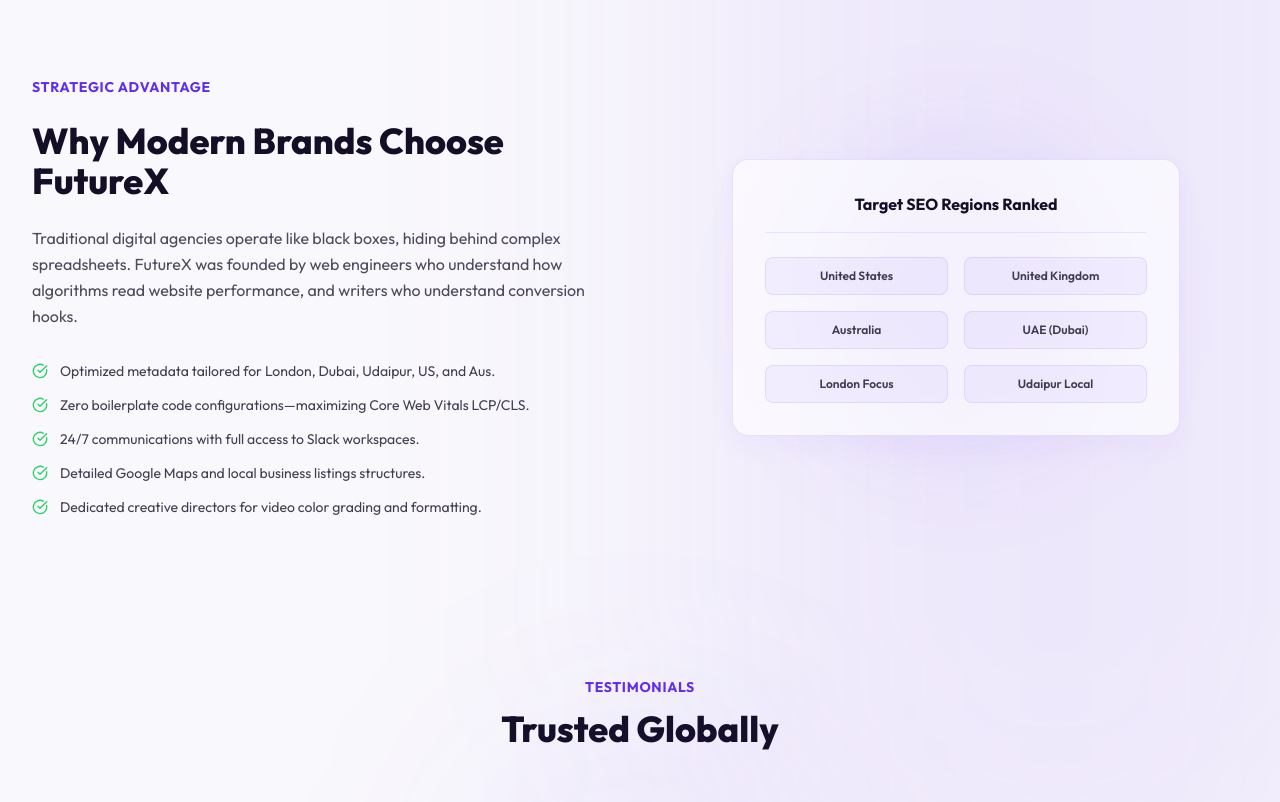
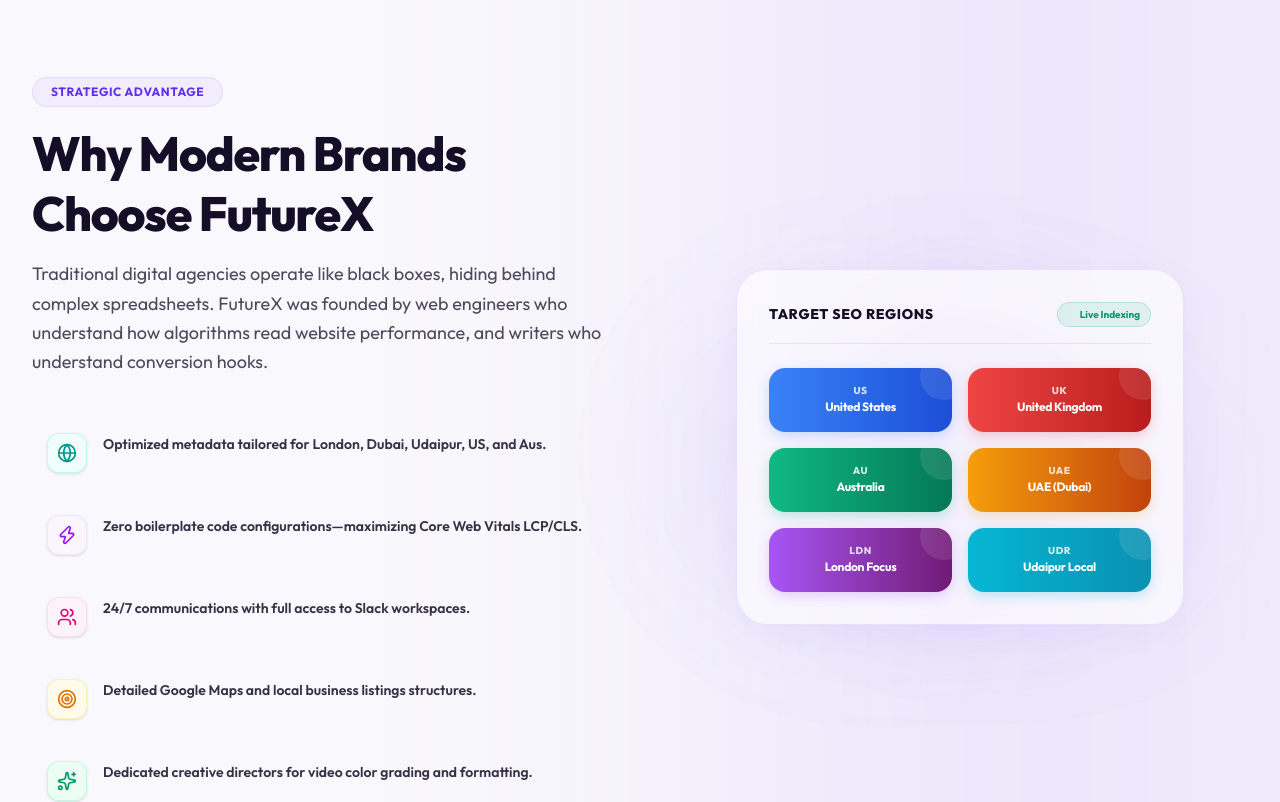
Before and after one commit to Eshbanoliver/futurexwebsite, a Next.js app: page / in a window 1280 px wide. Shown: the part 3760-4562 px from the top of the page. Built offline with nearby package versions, Linux system fonts and the light colour scheme.

Commit message:
Redesign Why Choose Us section on homepage to be vibrant, interactive, and eye-catching

```diff
--- a/src/app/page.tsx
+++ b/src/app/page.tsx
@@ -159,6 +159,44 @@
       }
     }))
   };
+
+  const strategicBenefits = [
+    {
+      text: "Optimized metadata tailored for London, Dubai, Udaipur, US, and Aus.",
+      icon: Globe,
+      colorClass: "bg-teal-50 text-teal-600 border-teal-200/50 dark:bg-teal-500/10 dark:text-teal-400 dark:border-teal-500/20",
+      hoverBorder: "hover:!border-teal-500/50 hover:bg-teal-50/10",
+      glowColor: "group-hover:shadow-[0_0_15px_rgba(13,148,136,0.15)]",
+    },
+    {
+      text: "Zero boilerplate code configurations—maximizing Core Web Vitals LCP/CLS.",
+      icon: Zap,
+      colorClass: "bg-purple-50 text-purple-600 border-purple-200/50 dark:bg-purple-500/10 dark:text-purple-400 dark:border-purple-500/20",
+      hoverBorder: "hover:!border-purple-500/50 hover:bg-purple-50/10",
+      glowColor: "group-hover:shadow-[0_0_15px_rgba(168,85,247,0.15)]",
+    },
+    {
+      text: "24/7 communications with full access to Slack workspaces.",
+      icon: Users,
+      colorClass: "bg-pink-50 text-pink-600 border-pink-200/50 dark:bg-pink-500/10 dark:text-pink-400 dark:border-pink-500/20",
+      hoverBorder: "hover:!border-pink-500/50 hover:bg-pink-50/10",
+      glowColor: "group-hover:shadow-[0_0_15px_rgba(236,72,153,0.15)]",
+    },
+    {
+      text: "Detailed Google Maps and local business listings structures.",
+      icon: Target,
+      colorClass: "bg-amber-50 text-amber-600 border-amber-200/50 dark:bg-amber-500/10 dark:text-amber-400 dark:border-amber-500/20",
+      hoverBorder: "hover:!border-amber-500/50 hover:bg-amber-50/10",
+      glowColor: "group-hover:shadow-[0_0_15px_rgba(245,158,11,0.15)]",
+    },
+    {
+      text: "Dedicated creative directors for video color grading and formatting.",
+      icon: Sparkles,
+      colorClass: "bg-emerald-50 text-emerald-600 border-emerald-200/50 dark:bg-emerald-500/10 dark:text-emerald-400 dark:border-emerald-500/20",
+      hoverBorder: "hover:!border-emerald-500/50 hover:bg-emerald-50/10",
+      glowColor: "group-hover:shadow-[0_0_15px_rgba(16,185,129,0.15)]",
+    }
+  ];
 
   return (
     <>
@@ -571,45 +609,96 @@
         </section>
 
         {/* WHY CHOOSE US */}
-        <section className="max-w-7xl mx-auto px-4 sm:px-6 lg:px-8 py-20">
-          <div className="grid grid-cols-1 lg:grid-cols-2 gap-12 items-center">
-            <div className="space-y-6">
-              <div className="text-sm font-bold uppercase tracking-wider text-primary">Strategic Advantage</div>
-              <h2 className="text-3xl sm:text-4xl font-extrabold text-foreground">Why Modern Brands Choose FutureX</h2>
-              <p className="text-foreground/75 leading-relaxed">
-                Traditional digital agencies operate like black boxes, hiding behind complex spreadsheets. FutureX was founded by web engineers who understand how algorithms read website performance, and writers who understand conversion hooks.
-              </p>
+        <section className="max-w-7xl mx-auto px-4 sm:px-6 lg:px-8 py-20 relative overflow-hidden">
+          <div className="grid grid-cols-1 lg:grid-cols-2 gap-16 items-center">
+            <div className="space-y-8">
+              <div className="space-y-4">
+                <div className="inline-flex items-center space-x-2 bg-primary/5 border border-primary/10 px-4.5 py-1.5 rounded-full text-xs font-bold uppercase tracking-wider text-primary">
+                  <span>Strategic Advantage</span>
+                </div>
+                <h2 className="text-3xl sm:text-4xl lg:text-5xl font-extrabold text-foreground leading-tight tracking-tight">
+                  Why Modern Brands Choose FutureX
+                </h2>
+                <p className="text-foreground/75 text-base sm:text-lg leading-relaxed">
+                  Traditional digital agencies operate like black boxes, hiding behind complex spreadsheets. FutureX was founded by web engineers who understand how algorithms read website performance, and writers who understand conversion hooks.
+                </p>
+              </div>
 
-              <ul className="space-y-3.5 pt-2">
-                {[
-                  "Optimized metadata tailored for London, Dubai, Udaipur, US, and Aus.",
-                  "Zero boilerplate code configurations—maximizing Core Web Vitals LCP/CLS.",
-                  "24/7 communications with full access to Slack workspaces.",
-                  "Detailed Google Maps and local business listings structures.",
-                  "Dedicated creative directors for video color grading and formatting."
-                ].map((item, idx) => (
-                  <li key={idx} className="flex items-start space-x-3 text-sm text-foreground/80">
-                    <CheckCircle className="w-4 h-4 text-[#25D366] shrink-0 mt-0.5" />
-                    <span>{item}</span>
-                  </li>
+              <div className="space-y-2.5 pt-2">
+                {strategicBenefits.map((item, idx) => (
+                  <motion.div
+                    key={idx}
+                    initial={{ opacity: 0, y: 15 }}
+                    whileInView={{ opacity: 1, y: 0 }}
+                    viewport={{ once: true }}
+                    transition={{ duration: 0.4, delay: idx * 0.08 }}
+                    className={`group flex items-start space-x-4 p-3.5 rounded-2xl border border-transparent ${item.hoverBorder} transition-all duration-300 cursor-default`}
+                  >
+                    <div className={`w-10 h-10 rounded-xl flex items-center justify-center border shrink-0 transition-all duration-300 ${item.colorClass} ${item.glowColor} mt-0.5 shadow-sm`}>
+                      <item.icon className="w-5 h-5" />
+                    </div>
+                    <span className="text-sm font-semibold text-foreground/85 group-hover:text-foreground transition-colors duration-300 leading-relaxed pt-0.5">
+                      {item.text}
+                    </span>
+                  </motion.div>
                 ))}
-              </ul>
+              </div>
             </div>
 
             <div className="relative flex justify-center items-center">
+              {/* Vibrant backgrounds & glows */}
+              <div className="absolute -inset-4 rounded-full bg-gradient-to-tr from-primary/10 via-accent-purple/5 to-transparent blur-3xl opacity-70 pointer-events-none" />
               <div className="absolute w-72 h-72 rounded-full bg-primary/10 blur-3xl pointer-events-none" />
-              <div className="liquid-glass p-8 rounded-2xl max-w-md w-full relative z-10 border border-primary/10 space-y-6">
-                <h4 className="text-foreground font-bold text-center border-b border-primary/10 pb-4">
-                  Target SEO Regions Ranked
-                </h4>
+
+              <motion.div
+                initial={{ opacity: 0, scale: 0.95 }}
+                whileInView={{ opacity: 1, scale: 1 }}
+                viewport={{ once: true }}
+                transition={{ duration: 0.6 }}
+                className="liquid-glass p-8 rounded-[2rem] max-w-md w-full relative z-10 !border-primary/10 space-y-6 shadow-xl"
+              >
+                {/* Header with Live Ping */}
+                <div className="flex items-center justify-between border-b border-primary/10 pb-4">
+                  <h4 className="text-foreground font-extrabold text-sm uppercase tracking-wider">
+                    Target SEO Regions
+                  </h4>
+                  <span className="flex items-center space-x-1.5 bg-emerald-500/10 text-emerald-600 text-[10px] font-bold px-2.5 py-1 rounded-full border border-emerald-500/20">
+                    <span className="w-1.5 h-1.5 rounded-full bg-emerald-500 animate-ping" />
+                    <span>Live Indexing</span>
+                  </span>
+                </div>
+
+                {/* Grid of Regions */}
                 <div className="grid grid-cols-2 gap-4 text-center">
-                  {["United States", "United Kingdom", "Australia", "UAE (Dubai)", "London Focus", "Udaipur Local"].map((loc, idx) => (
-                    <div key={idx} className="bg-primary/5 border border-primary/10 rounded-lg p-2.5 text-xs text-foreground/80 font-semibold">
-                      {loc}
-                    </div>
+                  {[
+                    { name: "United States", gradient: "from-[#3b82f6] to-[#1d4ed8]", shadow: "shadow-[0_4px_12px_rgba(59,130,246,0.25)]", tag: "US" },
+                    { name: "United Kingdom", gradient: "from-[#ef4444] to-[#b91c1c]", shadow: "shadow-[0_4px_12px_rgba(239,68,68,0.25)]", tag: "UK" },
+                    { name: "Australia", gradient: "from-[#10b981] to-[#047857]", shadow: "shadow-[0_4px_12px_rgba(16,185,129,0.25)]", tag: "AU" },
+                    { name: "UAE (Dubai)", gradient: "from-[#f59e0b] to-[#c2410c]", shadow: "shadow-[0_4px_12px_rgba(245,158,11,0.25)]", tag: "UAE" },
+                    { name: "London Focus", gradient: "from-[#a855f7] to-[#701a75]", shadow: "shadow-[0_4px_12px_rgba(168,85,247,0.25)]", tag: "LDN" },
+                    { name: "Udaipur Local", gradient: "from-[#06b6d4] to-[#0891b2]", shadow: "shadow-[0_4px_12px_rgba(6,182,212,0.25)]", tag: "UDR" }
+                  ].map((loc, idx) => (
+                    <motion.div
+                      key={idx}
+                      whileHover={{ scale: 1.05, y: -2 }}
+                      whileTap={{ scale: 0.95 }}
+                      transition={{ type: "spring", stiffness: 400, damping: 15 }}
+                      className={`bg-gradient-to-r ${loc.gradient} ${loc.shadow} text-white rounded-2xl p-3.5 text-xs font-bold cursor-pointer relative overflow-hidden group/pill flex flex-col justify-center items-center min-h-[64px]`}
+                    >
+                      {/* Inner overlay shapes */}
+                      <div className="absolute inset-0 overflow-hidden opacity-10 pointer-events-none rounded-2xl">
+                        <div className="absolute -top-4 -right-4 w-12 h-12 rounded-full bg-white" />
+                      </div>
+                      <span className="text-[10px] text-white/80 font-extrabold uppercase tracking-wider mb-0.5">
+                        {loc.tag}
+                      </span>
+                      <span className="tracking-tight text-white">
+                        {loc.name}
+                      </span>
+                    </motion.div>
                   ))}
                 </div>
-              </div>
+              </motion.div>
             </div>
           </div>
         </section>
```
